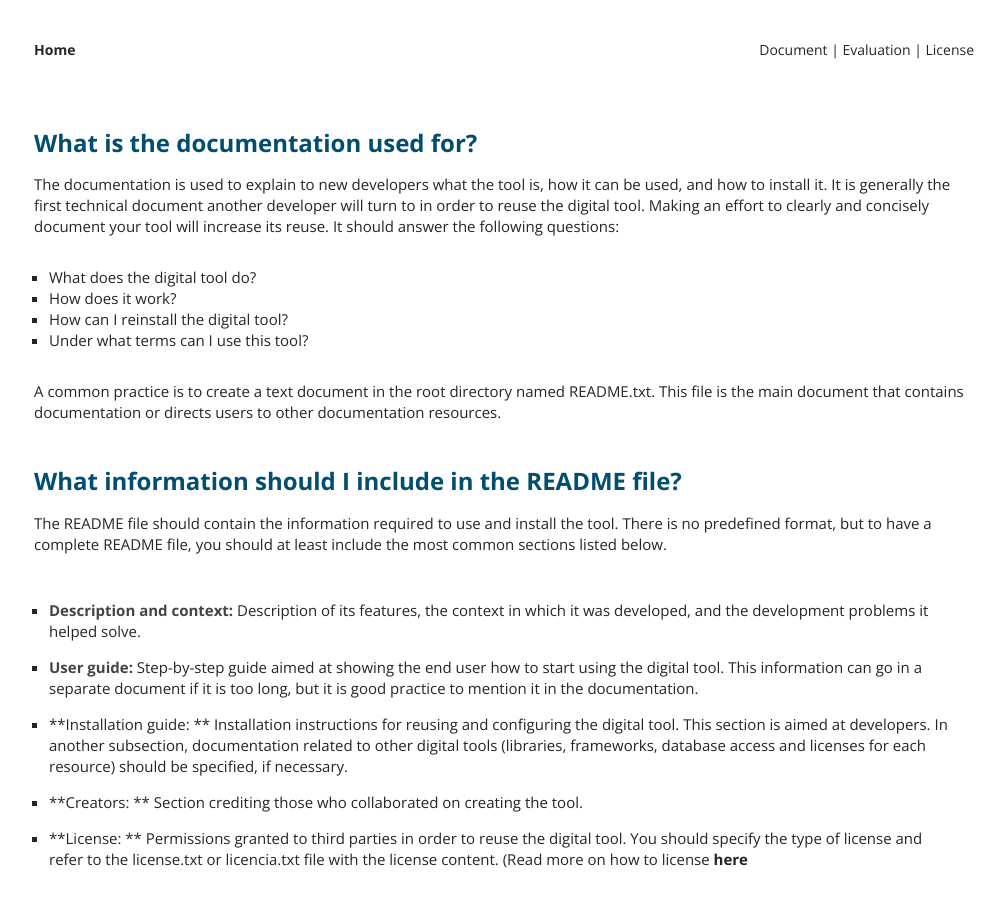
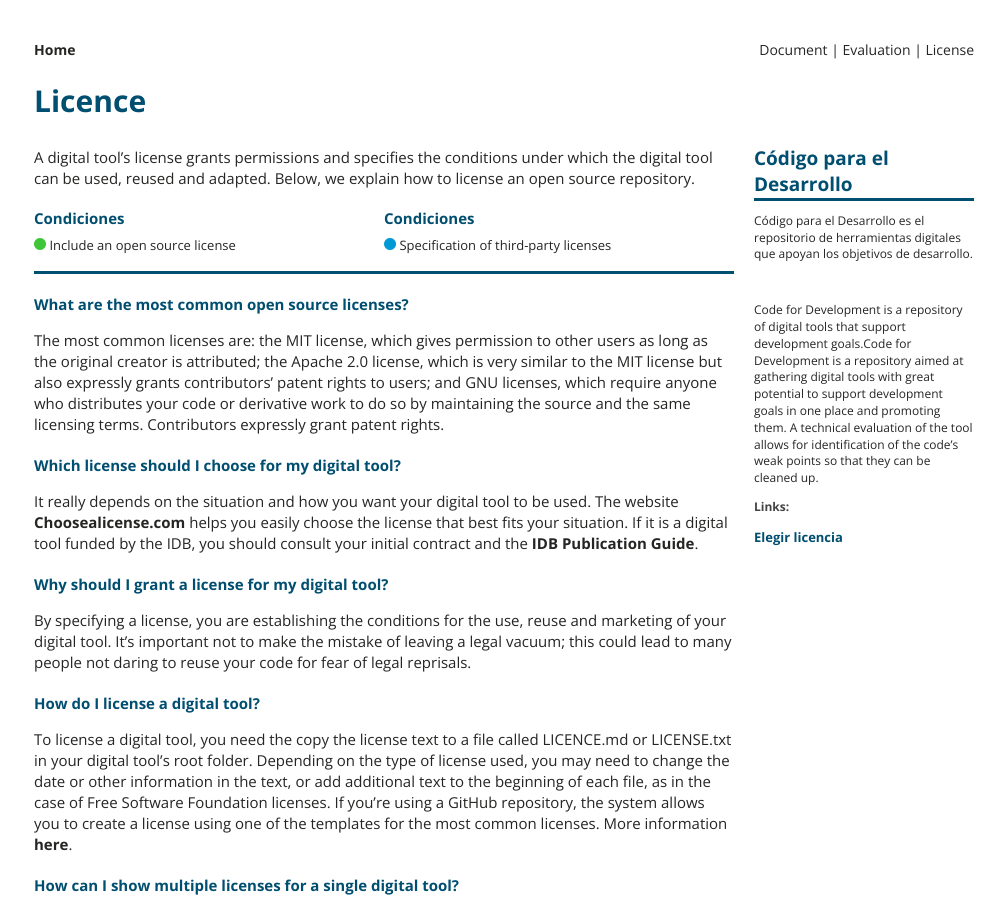
Before and after one commit to EL-BID/guia-de-publicacion, a Jekyll site: the page built from _documents/en/licenciamiento.markdown, in a window 1280 px wide and 900 px high. Shown: the whole window, without its empty margins (136-1141 px from the left). Built offline with Jekyll 4.4.1, drawn with Linux system fonts in a browser that asks for light colours; some of the changed text lies outside the part shown.

Commit message:
Update licenciamiento.markdown

```diff
--- a/_documents/en/licenciamiento.markdown
+++ b/_documents/en/licenciamiento.markdown
@@ -1,107 +1,49 @@
 ---
-title: Documentation
-spdx-id: documentacion
-nickname: Documentación
+title: Licence
+spdx-id: licenciamiento
+nickname: Licenciamiento
+redirect_from: /documents/licenciamiento
 source:
-lang: es
+lang: en
 
-description: The documentation is the section that presents the tool. It is responsible for explaining what it is, how it is used, and how you can reuse or adapt it. The main file is README.md, where all documentation must be listed. Make sure that your tool meets the required documentation conditions in order to increase its potential for reuse.
+description: A digital tool’s license grants permissions and specifies the conditions under which the digital tool can be used, reused and adapted. Below, we explain how to license an open source repository.
 
 requirementsen:
-- Description and context
-- User guide
-- Installation guide
-- Creators
-- License
+- Include an open source license
 
 expecteden:
-- How to contribute
-- Code of conduct
-- Badges
-- Version
-- Acknowledgements
+- Specification of third-party licenses
 
-sidebar: Code for Development is a repository of digital tools that support development goals.
-Documentation is important in order to ensure reuse of the tool in other contexts.
+sidebar: Code for Development is a repository of digital tools that support development goals.Code for Development is a repository aimed at gathering digital tools with great potential to support development goals in one place and promoting them. A technical evaluation of the tool allows for identification of the code’s weak points so that they can be cleaned up.
+
+links:
+- <a href="https://choosealicense.com/" target="_blank">Elegir licencia</a>
+
+---
 
 
----
-## What is the documentation used for?
-The documentation is used to explain to new developers what the tool is, how it can be used, and how to install it. It is generally the first technical document another developer will turn to in order to reuse the digital tool. Making an effort to clearly and concisely document your tool will increase its reuse. It should answer the following questions:
+### What are the most common open source licenses?
 
-* What does the digital tool do?
-* How does it work?
-* How can I reinstall the digital tool?
-* Under what terms can I use this tool?
+The most common licenses are: the MIT license, which gives permission to other users as long as the original creator is attributed; the Apache 2.0 license, which is very similar to the MIT license but also expressly grants contributors’ patent rights to users; and GNU licenses, which require anyone who distributes your code or derivative work to do so by maintaining the source and the same licensing terms. Contributors expressly grant patent rights.
 
-A common practice is to create a text document in the root directory named README.txt. This file is the main document that contains documentation or directs users to other documentation resources.
+### Which license should I choose for my digital tool?
 
+It really depends on the situation and how you want your digital tool to be used. The website [Choosealicense.com](https://choosealicense.com/) helps you easily choose the license that best fits your situation. If it is a digital tool funded by the IDB, you should consult your initial contract and the [IDB Publication Guide](https://el-bid.github.io/guia-de-publicacion/documents/pages/en/guia/).
 
-## What information should I include in the README file?
-The README file should contain the information required to use and install the tool. There is no predefined format, but to have a complete README file, you should at least include the most common sections listed below.
+### Why should I grant a license for my digital tool?
 
-* **Description and context:**
-Description of its features, the context in which it was developed, and the development problems it helped solve.
+By specifying a license, you are establishing the conditions for the use, reuse and marketing of your digital tool. It’s important not to make the mistake of leaving a legal vacuum; this could lead to many people not daring to reuse your code for fear of legal reprisals.
 
-*   **User guide:**
-Step-by-step guide aimed at showing the end user how to start using the digital tool. This information can go in a separate document if it is too long, but it is good practice to mention it in the documentation.
+### How do I license a digital tool?
 
-*	**Installation guide: **
-Installation instructions for reusing and configuring the digital tool. This section is aimed at developers. In another subsection, documentation related to other digital tools (libraries, frameworks, database access and licenses for each resource) should be specified, if necessary.
+To license a digital tool, you need the copy the license text to a file called LICENCE.md or LICENSE.txt in your digital tool’s root folder.
+Depending on the type of license used, you may need to change the date or other information in the text, or add additional text to the beginning of each file, as in the case of Free Software Foundation licenses.
+If you’re using a GitHub repository, the system allows you to create a license using one of the templates for the most common licenses. More information [here](https://help.github.com/articles/adding-a-license-to-a-repository/).
 
-*	**Creators: **
-Section crediting those who collaborated on creating the tool.
+### How can I show multiple licenses for a single digital tool?
 
-*	**License: **
-Permissions granted to third parties in order to reuse the digital tool. You should specify the type of license and refer to the license.txt or licencia.txt file with the license content. (Read more on how to license [here](https://el-bid.github.io/guia-de-publicacion/documents/en/licenciamiento/)
+Your digital tool may contain third-party components. If they have specified open source licenses, you must keep the text of those licenses in your code too. It is good practice to put third-party components in a separate directory with their own license. However, you must specify each type of license in the README.md file. Here’s an example:
 
-
-
-
-## Who is the documentation aimed at?
-The documentation’s main audience is developers. However, the user guide section is aimed at the tool’s end users. If this section is very complex, it is good practice to dedicate a specific document to it, although the README file should specify the existence of this extra documentation.
-
-
-
-
-## Where is it saved, and what format should I use?
-It is saved in a file named README.md. It should be visible in the digital tool’s main folder, as well as in markdown format. If there is extensive documentation aimed less tech-savvy users, we recommend that you save this documentation in a separate document, although it is always good practice to mention and refer to it in the README.md file.
-
-
-
-
-
-### Is there a template for a README.md file?
-The Code for Development project has a template you can use as a starting point.
-[README.md template](https://github.com/EL-BID/Plantilla-de-repositorio/blob/master/README-EN.md)
-
-
-
-
-
-## What sections are desirable?
-
-*	**How to contribute:**
-Section which explains the process for contributing to projects to new developers.
-
-*	**Code of conduct:**
-The code of conduct establishes the social norms, rules and responsibilities that individuals and organizations must follow when interacting with the digital tool or its community in any way. It is good practice to create a respectful, inclusive environment for contributions to the project. The GitHub platform rewards and helps repositories that have this file. You can start from a template they suggest when creating CODE_OF_CONDUCT.md. Here is a template suggested by Contributor Covenant that you can use for your project.
-
-*	**Badges: **
-Badges are small images embedded in README.md which clearly and concisely specify the tool’s status. There are badges for development status, number of downloads, version, social media, etc. You can find information at this link: [https://shields.io/](https://shields.io/)
-
-* **Version:**
-Indicates a list of the versions of the digital tool, as well as the features added to each version.
-
-* **Acknowledgements: **
-Acknowledgements of other people or organizations who have contributed to the project in some way.
-
-
-
-
-
-## Is the any other documentation besides README.md?
-Apart from the more technical documentation aimed at developers, there is the user guide. If this documentation is very long and detailed, it is good practice to put it in a separate file and specify so in README.md.
-
+*This digital tool includes third-party open source components: X, Y and Z. Each of these components has its own license. Please consult ./X/License.txt, ./Y/License.txt and ./Z/License.txt*
 
 <style> .ocultar_breadcrumb_espanol{ display:none; } .ocultar_home_espanol{ display:none; } </style>
```
